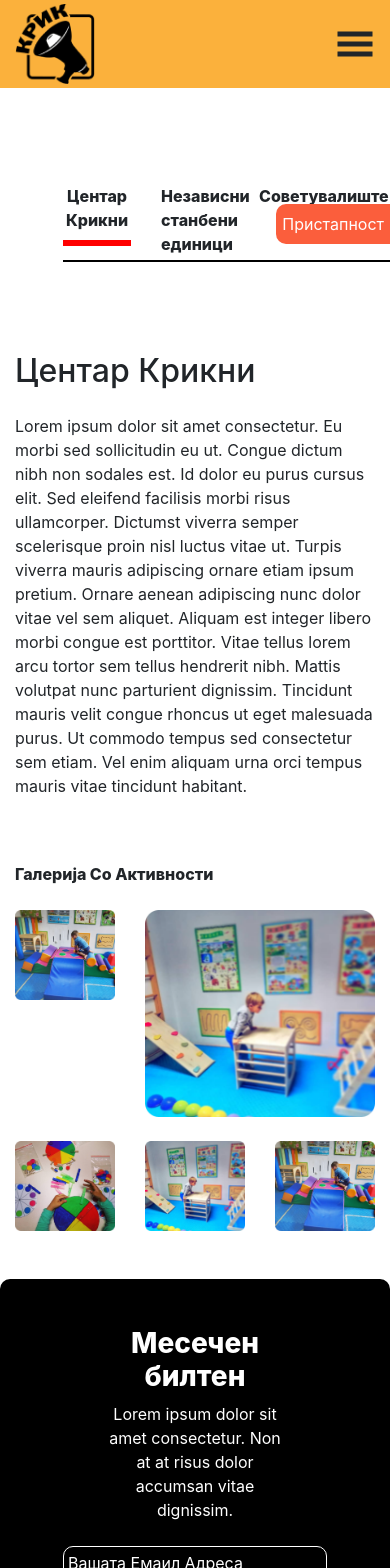
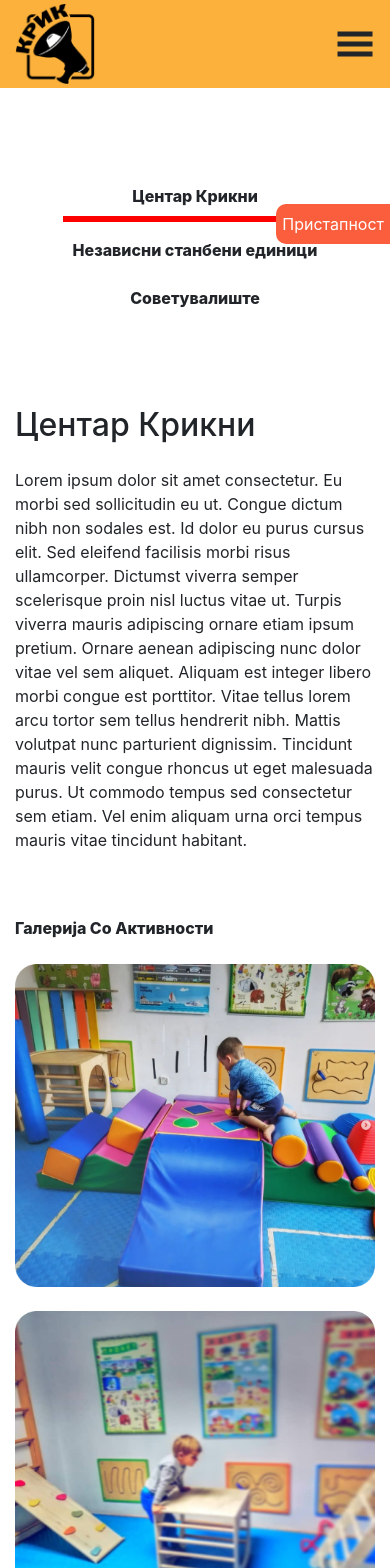
Before and after one commit to Metodij-Gjorgichkov/krik-project, a Next.js app: page /services in a window 390 px wide. Shown: the top 1568 px of the page. Built offline with nearby package versions, Linux system fonts and the light colour scheme; data requests are answered from the project's data file.

Commit message:
made the services page responsive

```diff
--- a/src/pages/services.tsx
+++ b/src/pages/services.tsx
@@ -22,7 +22,7 @@ const Services = ({ data }: ServiceData) => {
   return (
     <div className="container my-5">
       <div className="row position-relative p-5 text-center font-weight-800">
-        <div className="col-4">
+        <div className="col-12 col-md-4">
           <p
             className={`pb-2 cursor-pointer ${
               Object.keys(router.query).length === 0 ||
@@ -37,7 +37,7 @@ const Services = ({ data }: ServiceData) => {
             Центар Крикни
           </p>
         </div>
-        <div className="col-4">
+        <div className="col-12 col-md-4">
           <p
             className={`pb-2 cursor-pointer ${
               router.query.title === "Независни станбени единици" &&
@@ -50,7 +50,7 @@ const Services = ({ data }: ServiceData) => {
             Независни станбени единици
           </p>
         </div>
-        <div className="col-4">
+        <div className="col-12 col-md-4">
           <p
             className={`pb-2 cursor-pointer ${
               router.query.title === "Советувалиште" && "border-bottom-active"
@@ -62,7 +62,7 @@ const Services = ({ data }: ServiceData) => {
             Советувалиште
           </p>
         </div>
-        <div className="service-hr"></div>
+        <div className="service-hr d-none d-md-block"></div>
       </div>
 
       <div className="row mt-4">
@@ -78,19 +78,19 @@ const Services = ({ data }: ServiceData) => {
         <div className="col-12">
           <p className="font-weight-800 mb-4">Галерија Со Активности</p>
         </div>
-        <div className="col-4 mb-4">
+        <div className="col-12 col-md-4 mb-4">
           <img src="/images/Services/pic1.png" />
         </div>
-        <div className="col-8 mb-4">
+        <div className="col-12 col-md-8 mb-4">
           <img src="/images/Services/pic2.png" className="services-pic" />
         </div>
-        <div className="col-4">
+        <div className="col-12 col-md-4 mb-4">
           <img src="/images/Services/pic3.png" />
         </div>
-        <div className="col-4">
+        <div className="col-12 col-md-4 mb-4">
           <img src="/images/Services/pic2.png" />
         </div>
-        <div className="col-4">
+        <div className="col-12 col-md-4 mb-4">
           <img src="/images/Services/pic1.png" />
         </div>
       </div>
```
